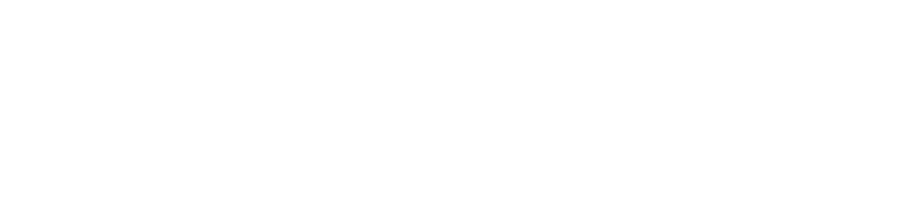
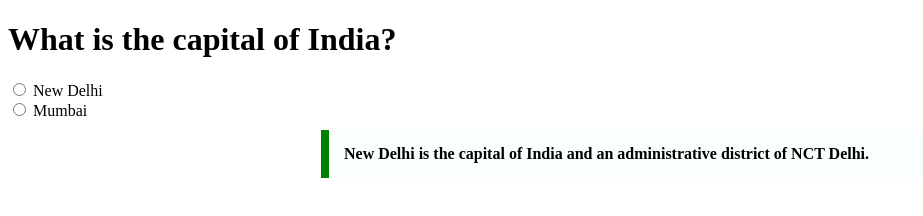
Before and after one commit to acciojob/trivia-panwarvipul00, a website: page main.html in a window 1280 px wide. Shown: the whole page, without its empty margins (0-923 px from the left). Drawn offline with Linux system fonts and the light colour scheme.

Commit message:
created a submission

```diff
--- a/main.html
+++ b/main.html
@@ -7,6 +7,19 @@
 </head>
 
 <body>
+	<h1>What is the capital of India?</h1>
+	<label>
+            <input type="radio" name="city" value="New Delhi"> New Delhi
+        </label><br>
+        <label>
+            <input type="radio" name="city" value="Mumbai"> Mumbai
+        </label>
+
+	<blockquote  id="eg1">
+		New Delhi is the capital of India and an administrative district of NCT Delhi.
+	</blockquote>
+
+
 	<!-- the entire body must be written by student -->
     <script type="text/javascript" src="./script.js">
 </script>
--- a/styles.css
+++ b/styles.css
@@ -1,2 +1,11 @@
 
 /* Your CSS Code here. */
+#eg1{
+	max-width: 600px;
+            margin: 10px auto; /* Centering the quotation horizontally */
+            padding: 15px;
+            border-left: 8px solid green;
+            background-color: #f8fffe;
+            font-weight: bold;
+
+}
```
